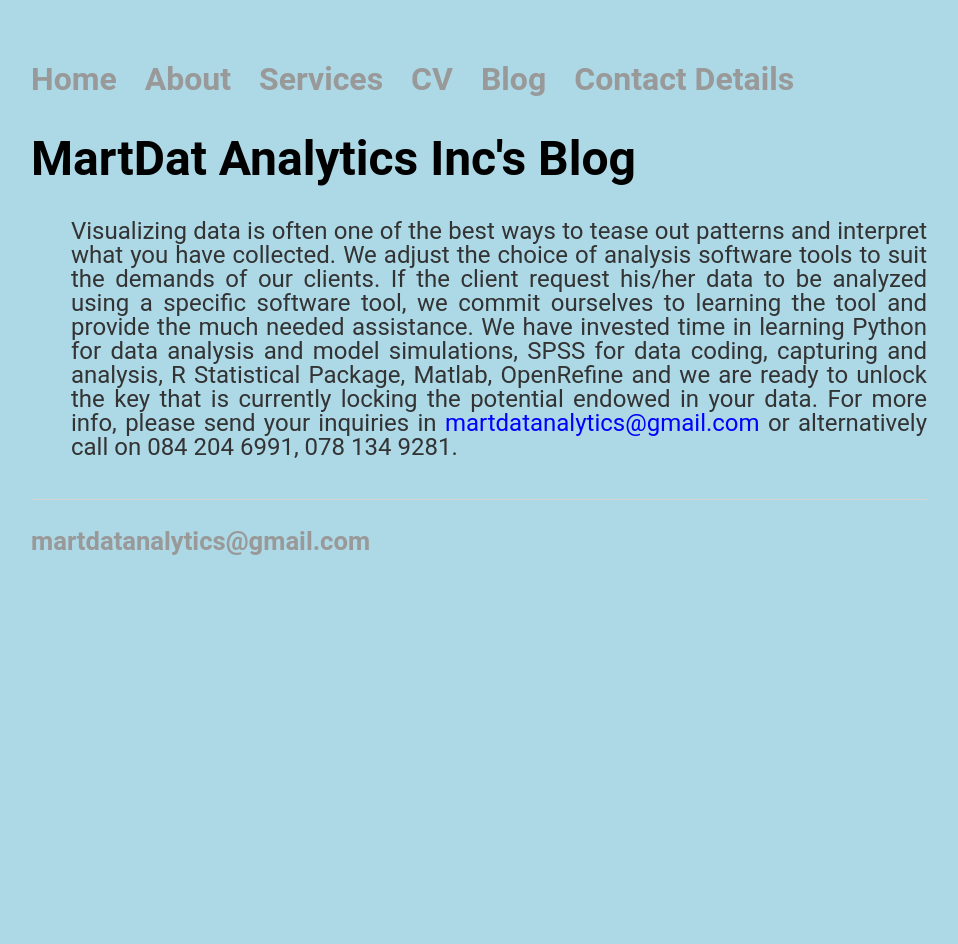
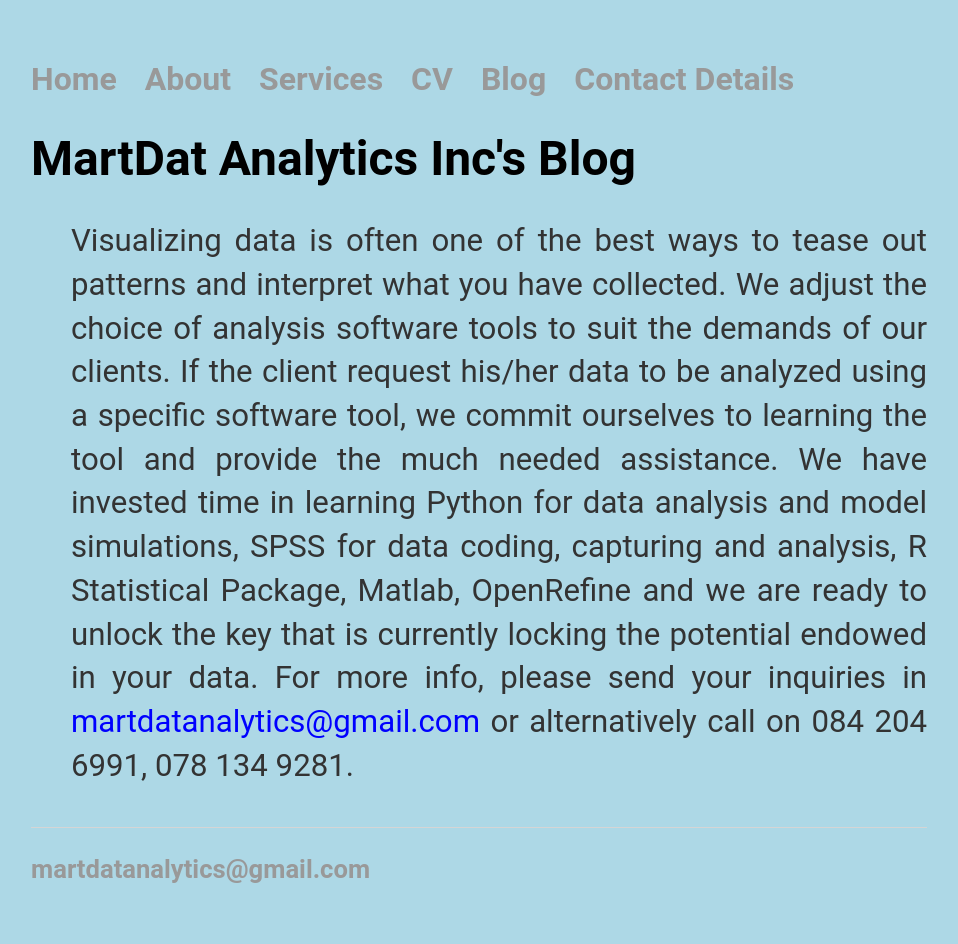
Before and after one commit to martdatanalytics/martdatanalytics.github.io, a Jekyll site: the page built from blog/index.html, in a window 1280 px wide. Shown: the whole page, without its empty margins (161-1119 px from the left). Built offline with Jekyll 4.4.1, drawn with Linux system fonts in a browser that asks for light colours; before the commit the page ends 900 px from its top, so only the background shows below that.

Commit message:
Update main.css

```diff
--- a/css/main.css
+++ b/css/main.css
@@ -31,8 +31,8 @@ h1 {
     /*font-family:'Helvetica', 'Arial', 'Sans-Serif';*/
 }
 p {
-    font-size: 1.0em;
-    line-height: 1.0em;
+    font-size: 1.5em;
+    line-height: 1.4em;
     color: #333;
     align: justify;
     font-family: 'Roboto', serif;
@@ -44,7 +44,7 @@ footer {
 
 ul.posts {
     margin: 20px auto 40px;
-    font-size: 1.5em;
+    font-size: 1.3em;
 }
 
 ul.posts li {
```
